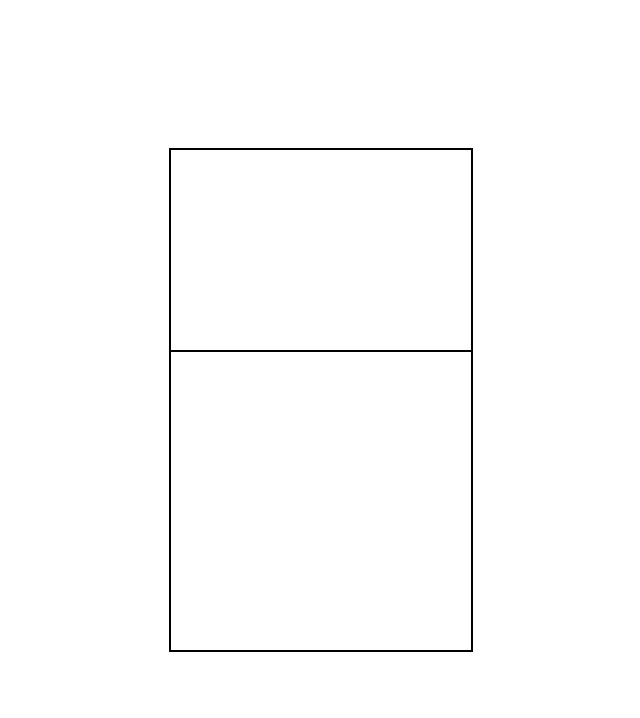
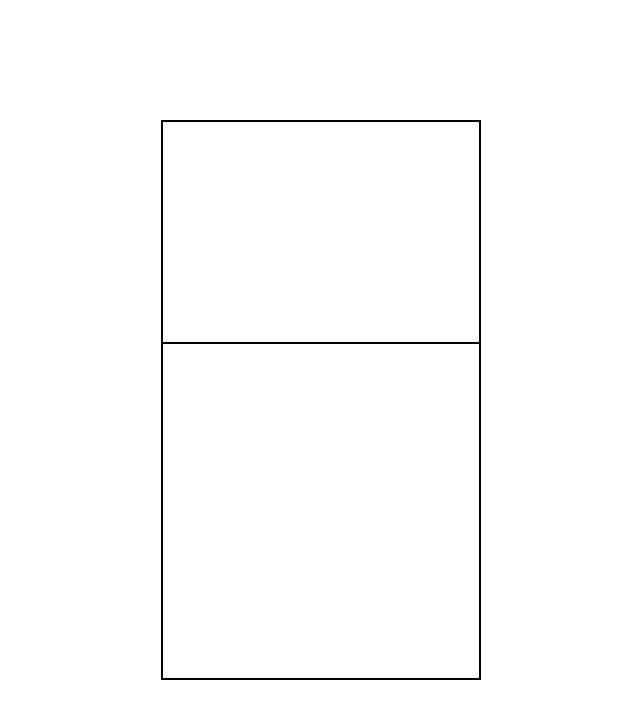
Before and after one commit to AlexBuly/project-calculator, a plain HTML site: page index.html in a window 1280 px wide. Shown: the whole page, without its empty margins (319-959 px from the left). Drawn offline with Linux system fonts and the light colour scheme.

Commit message:
Upadte units to vh

```diff
--- a/styles.css
+++ b/styles.css
@@ -1,10 +1,13 @@
+* {
+    box-sizing: border-box;
+}
+
 .calculator {
-    height: 500px;
-    width: 300px;
+    height: 70vh;
+    width: 40vh;
     border: 2px solid black;
     display: flex;
     margin: auto;
-    display: flex;
 }
 
 .display {
```
